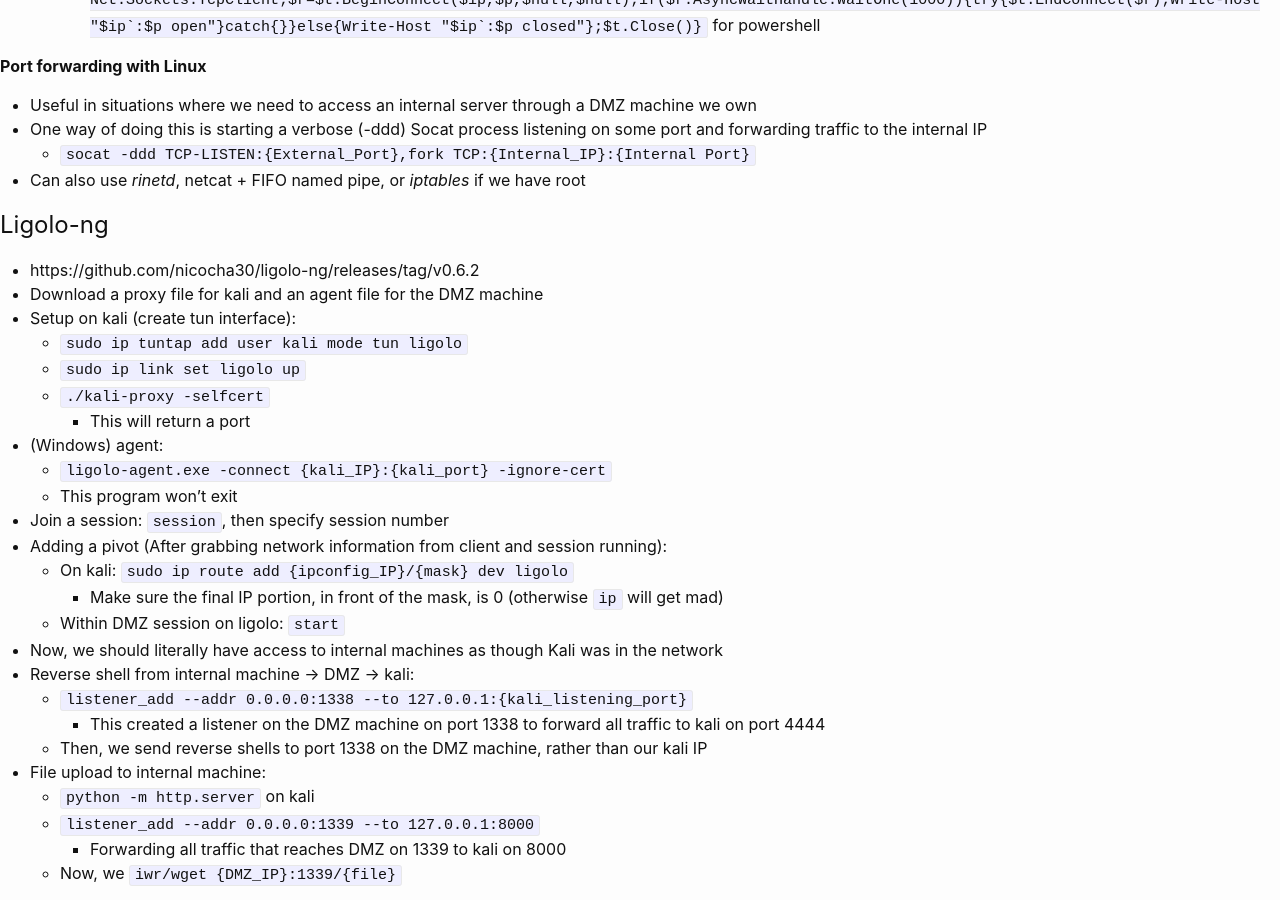
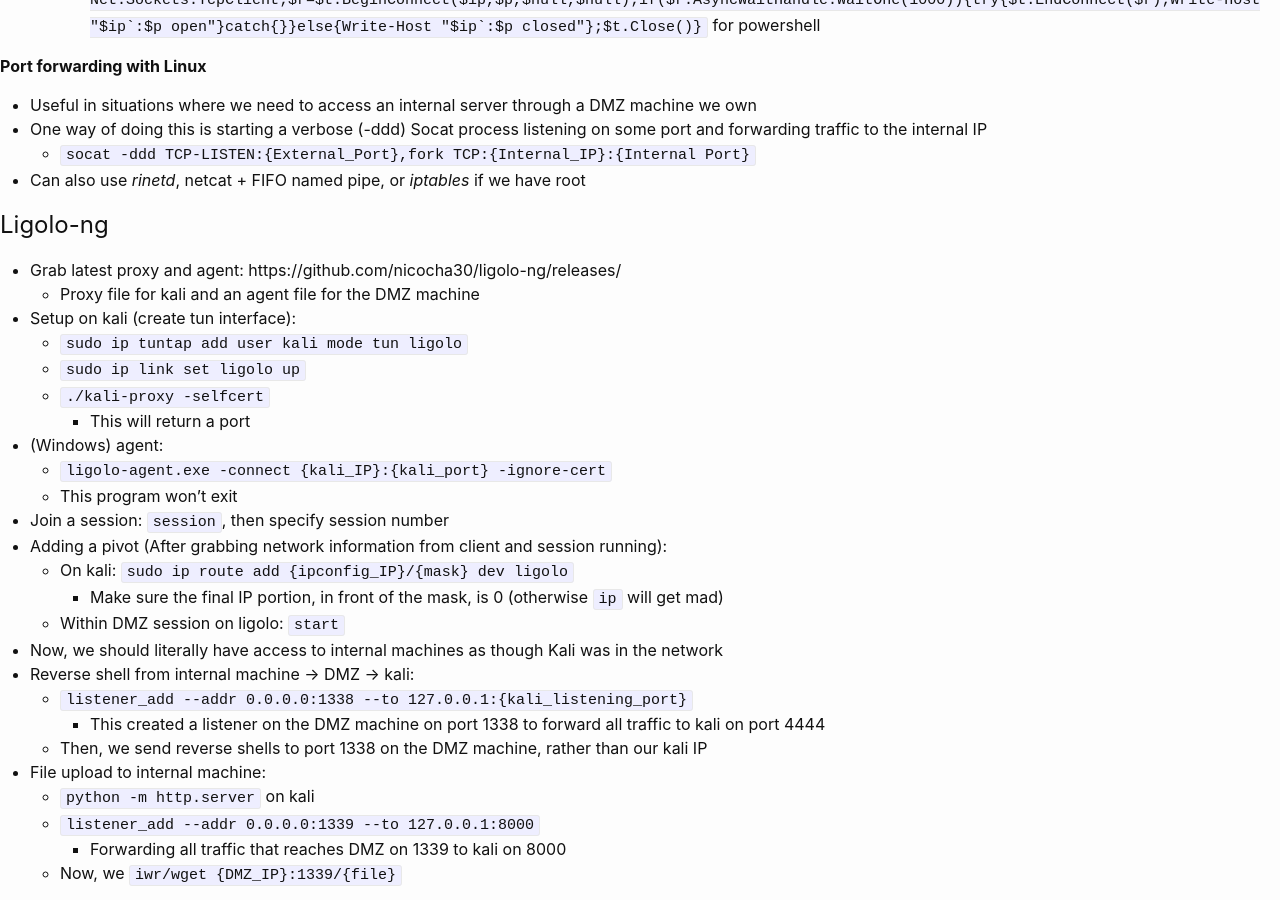
Before and after one commit to KhaelK138/KhaelK138.github.io, a Jekyll site: the page built from markdown/PortRedirectionSSHTunneling.md, in a window 1280 px wide and 900 px high, scrolled down 395 px. Built offline with Jekyll 4.4.1, drawn with Linux system fonts in a browser that asks for light colours; our own code applies the rules of GitHub Pages for plain Markdown files.

Commit message:
fixed link

```diff
--- a/markdown/PortRedirectionSSHTunneling.md
+++ b/markdown/PortRedirectionSSHTunneling.md
@@ -23,8 +23,8 @@
 - Can also use *rinetd*, netcat + FIFO named pipe, or *iptables* if we have root
 
 ## Ligolo-ng
-- https://github.com/nicocha30/ligolo-ng/releases/tag/v0.6.2
-- Download a proxy file for kali and an agent file for the DMZ machine
+- Grab latest proxy and agent: https://github.com/nicocha30/ligolo-ng/releases/
+  - Proxy file for kali and an agent file for the DMZ machine
 - Setup on kali (create tun interface):
 	- `sudo ip tuntap add user kali mode tun ligolo`
 	- `sudo ip link set ligolo up`
--- a/notes.html
+++ b/notes.html
@@ -47,7 +47,7 @@
   <h2>Active Directory Attacks</h2>
   <ul>
     <li><a href="./markdown/ADEnumeration.html">Enumerating Active Directory</a></li>
-    <li><a href="./markdown/AttackingAD.html">Active Directory Authentication Exploitation</a></li>
+    <li><a href="./markdown/AttackingADAuthentication.html">Attacking Active Directory Authentication</a></li>
     <li><a href="./markdown/ADLateralMovement.html">Lateral Movement in Active Directory</a></li>
     <li><a href="./markdown/ADCS.html">Active Directory Certificate Services</a></li>
   </ul>
```
Also changed, not shown: markdown/RedTeaming.md (+7 -2 lines), markdown/AttackingADAuthentication.md (renamed from markdown/AttackingAD.md).
